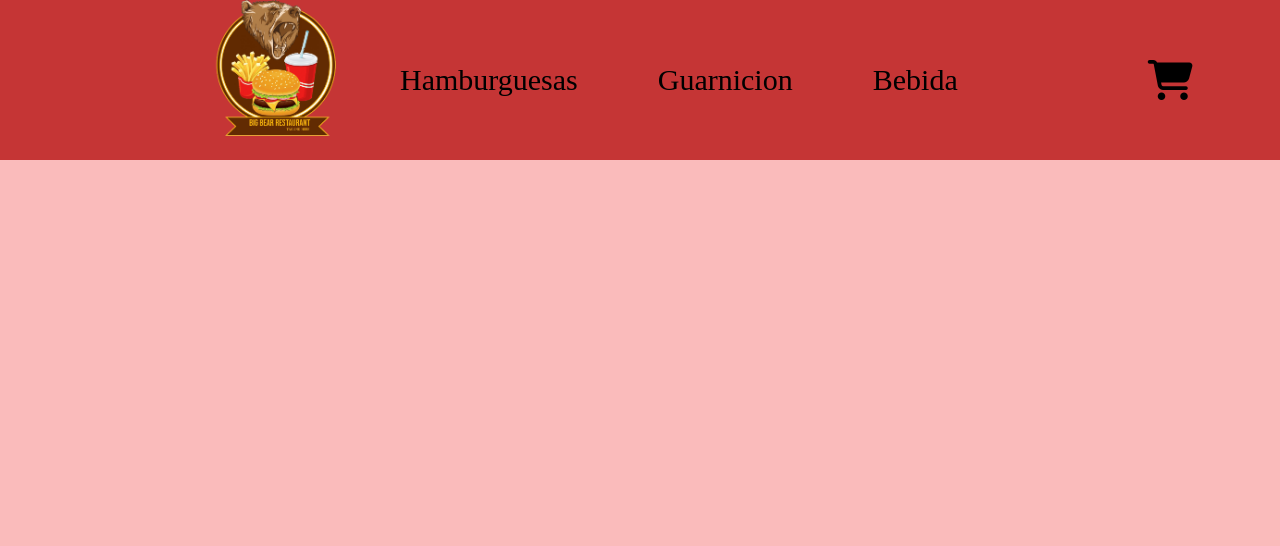
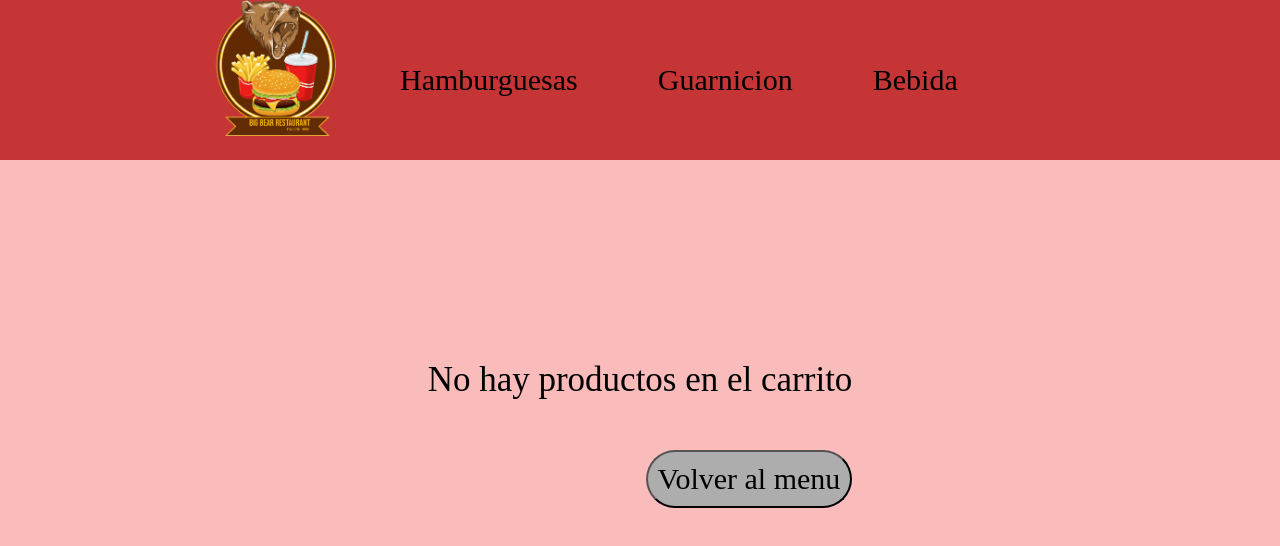
Before and after one commit to LautaroOcampo/Ecommerce-React, a React (Create React App) app: page /cart in a window 1280 px wide. Shown: the top 546 px of the page. Built offline with nearby package versions, Linux system fonts and the light colour scheme; a web font is replaced by a local one.

Commit message:
Cart View

```diff
--- a/src/components/Cart/Cart.css
+++ b/src/components/Cart/Cart.css
@@ -19,3 +19,28 @@
     font-size: 20px;
     margin: 10px;
 }
+
+.c-msg-div{
+    display: flex;
+    flex-direction: column;
+    align-items: flex-end;
+
+}
+
+.c-msg{
+    margin-top: 200px;
+    font-size: 35px;
+}
+
+.c-msg-button{
+    font-size: 30px;
+    padding: 10px;
+    outline: none;
+    background-color: rgb(173, 173, 173);
+    border-radius: 30px;
+    -webkit-border-radius: 30px;
+    -moz-border-radius: 30px;
+    -ms-border-radius: 30px;
+    -o-border-radius: 30px;
+    margin-top: 50px;
+}
--- a/src/components/Cart/CartContainer.js
+++ b/src/components/Cart/CartContainer.js
@@ -2,15 +2,26 @@ import './Cart.css'
 import { CartContext } from '../../contexts/CartContext.js'
 import { useContext } from 'react'
 import { CartItem } from './CartItem'
+import { Link } from 'react-router-dom'
 
 export const CartContainer = () => {
     const {productCartList} = useContext(CartContext)
     return(
     <div>
         {
+            productCartList.length > 0
+
+            ?
             productCartList.map((item) =>
+            <>
                 <CartItem key={item.id} item={item}/>
+            </>
             )
+            :
+            <div class="c-msg-div">
+                <p class="c-msg">No hay productos en el carrito</p>
+                <Link to="/"><button class="c-msg-button" >Volver al menu</button></Link>
+            </div>
         }
     </div>
     )
--- a/src/components/Cart/CartItem.js
+++ b/src/components/Cart/CartItem.js
@@ -7,6 +7,7 @@ export const CartItem = (props) => {
     let {removeProduct} = useContext(CartContext)
 
     return(
+        <>
         <div class="c-item-div">
             <img class="c-item-img" src={props.item.img}></img>
             <div class="caracteristicas-div">
@@ -16,5 +17,6 @@ export const CartItem = (props) => {
                 <button onClick={() => removeProduct(props.item)}>eliminar</button>
             </div>
         </div>
+        </>
     )
 }
--- a/src/components/Navbar/CartWidget.js
+++ b/src/components/Navbar/CartWidget.js
@@ -1,8 +1,16 @@
 import { Link } from 'react-router-dom'
+import { useContext } from 'react'
 import './Navbar.css'
+import { CartContext } from '../../contexts/CartContext'
 
 export const CartWidget = () => {
+
+    let {cartQuantity} = useContext(CartContext)
+
     return(
-        <Link to="/cart"><i class="fa-solid fa-cart-shopping cart"></i></Link>
+        <div class="cart-div">
+            <Link to="/cart" hidden={cartQuantity === 0}><i class="fa-solid fa-cart-shopping cart"></i></Link>
+            <b hidden={cartQuantity === 0}>{cartQuantity}</b>
+        </div>
     )
 }
--- a/src/components/Navbar/Navbar.css
+++ b/src/components/Navbar/Navbar.css
@@ -53,9 +53,16 @@
   color: rgb(83, 83, 83);
 }
 
+.cart-div{
+  display: flex;
+  margin: 150px;
+  width: 30px;
+  flex-direction: column;
+  align-items: flex-end;
+}
+
 .cart{
   font-size: 40px;
-  margin: 150px;
   transition-duration: 1s;
   color: black;
 }
--- a/src/contexts/CartContext.js
+++ b/src/contexts/CartContext.js
@@ -6,22 +6,37 @@ export const CartContext = createContext()
 export const CartProvider = ({children}) => {
 
     let [productCartList, setProductCartList] = useState([])
+    let [cartQuantity, setCartQuantity] = useState(0)
 
     const addProduct = (product) => {
         if(!productCartList.some(ele => ele.id === product.id)){
             let newList = [...productCartList,product]
             setProductCartList(newList)
+            setCartQuantity(cartQuantity + product.quantity)
+        }else{
+            let cartItem = productCartList.find(ele => ele.id === product.id)
+            cartItem.quantity += product.quantity
+            let newList = [...productCartList]
+            setProductCartList(newList)
+            setCartQuantity(cartQuantity + product.quantity)
         }
     }
 
     const removeProduct = (product) => {
-        let copyList = [...productCartList]
-        let newList = copyList.filter(ele => ele.id !== product.id)
-        setProductCartList(newList)
+        if(productCartList.length != 1){
+            let copyList = [...productCartList]
+            let newList = copyList.filter(ele => ele.id !== product.id)
+            setProductCartList(newList)
+            setCartQuantity(cartQuantity - product.quantity)
+        }else{
+            let newList = productCartList.filter(ele => ele.id !== product.id)
+            setProductCartList(newList)
+            setCartQuantity(cartQuantity - product.quantity)
+        }
     }
 
     return(
-        <CartContext.Provider value={{productCartList, addProduct, removeProduct}}>
+        <CartContext.Provider value={{productCartList, addProduct, removeProduct, cartQuantity}}>
             {children}
         </CartContext.Provider>
     )
```
